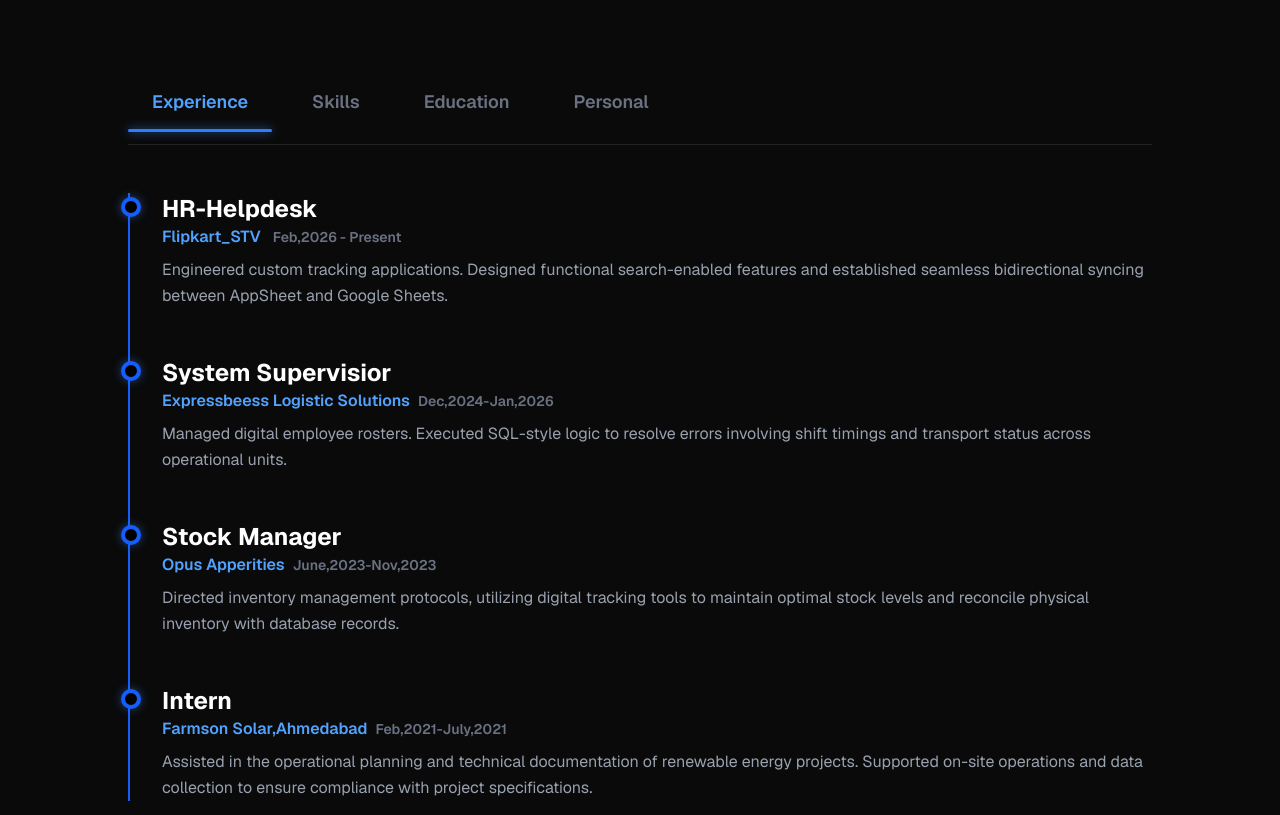
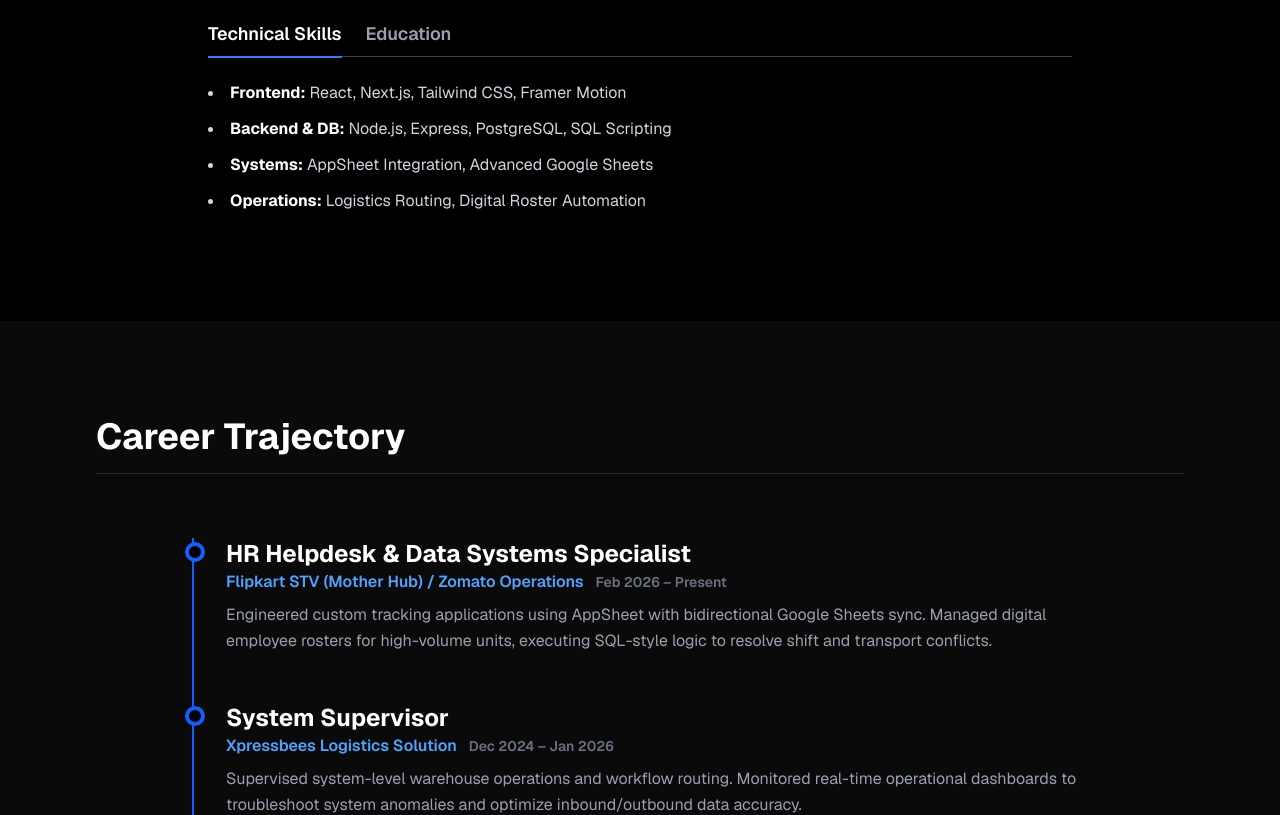
Before and after one commit to badalvasava286-ai/portfolio-frontend, a Next.js app: page / in a window 1280 px wide. Shown: the part 820-1635 px from the top of the page. Built offline with nearby package versions, Linux system fonts and the light colour scheme.

Commit message:
Updated AboutTabs to include Education and removed redundant Experience tab

```diff
--- a/components/AboutTabs.tsx
+++ b/components/AboutTabs.tsx
@@ -1,162 +1,63 @@
-"use client";
-
-import { useState } from 'react';
-import { motion, AnimatePresence } from 'framer-motion';
+'use client';
+import React, { useState } from 'react';
 
 export default function AboutTabs() {
-  const [activeTab, setActiveTab] = useState('Experience');
-
-  const tabs = ['Experience', 'Skills', 'Education', 'Personal'];
+  const [activeTab, setActiveTab] = useState('skills');
 
   return (
-    <section className="py-24 p-10 md:p-24 bg-neutral-950 text-white min-h-screen relative z-10">
-      <div className="max-w-5xl mx-auto">
-
-        {/* Tab Navigation Menu */}
-        <div className="flex flex-wrap gap-4 mb-12 border-b border-white/10 pb-4">
-          {tabs.map((tab) => (
+    <section className="w-full max-w-4xl mx-auto py-10 px-4">
+      {/* Tab Navigation */}
+      <div className="flex space-x-6 border-b border-gray-700 pb-2 mb-6">
         <button
-              key={tab}
-              onClick={() => setActiveTab(tab)}
-              className={`px-6 py-3 text-lg font-semibold rounded-t-lg transition-all duration-300 relative ${
-                activeTab === tab ? 'text-blue-400' : 'text-gray-500 hover:text-gray-300'
-              }`}
+          onClick={() => setActiveTab('skills')}
+          className={`text-lg font-semibold transition-colors duration-300 ${activeTab === 'skills' ? 'text-white border-b-2 border-blue-500 pb-2 -mb-[10px]' : 'text-gray-400 hover:text-gray-200'}`}
         >
-              {tab}
-              {activeTab === tab && (
-                <motion.div
-                  layoutId="active-tab-indicator"
-                  className="absolute bottom-[-4px] left-0 right-0 h-[3px] bg-blue-500 rounded-full shadow-[0_0_10px_rgba(59,130,246,0.8)]"
-                />
-              )}
+          Technical Skills
         </button>
-          ))}
+        <button
+          onClick={() => setActiveTab('education')}
+          className={`text-lg font-semibold transition-colors duration-300 ${activeTab === 'education' ? 'text-white border-b-2 border-blue-500 pb-2 -mb-[10px]' : 'text-gray-400 hover:text-gray-200'}`}
+        >
+          Education
+        </button>
       </div>
 
-        {/* Tab Content Area */}
-        <div className="min-h-[400px] relative">
-          <AnimatePresence mode="wait">
+      {/* Tab Content */}
+      <div className="min-h-[200px] text-gray-300">
 
-            {/* --- EXPERIENCE TAB --- */}
-            {activeTab === 'Experience' && (
-              <motion.div
-                key="Experience"
-                initial={{ opacity: 0, y: 20 }}
-                animate={{ opacity: 1, y: 0 }}
-                exit={{ opacity: 0, y: -20 }}
-                transition={{ duration: 0.3 }}
-                className="border-l-2 border-blue-600 pl-8 space-y-12"
-              >
-                <div className="relative group">
-                  <span className="absolute -left-[41px] top-1 h-5 w-5 rounded-full bg-black border-4 border-blue-600 group-hover:scale-125 transition duration-300 shadow-[0_0_10px_rgba(59,130,246,0.5)]"></span>
-                  <h3 className="text-2xl font-bold text-white">HR-Helpdesk</h3>
-                  <div className="text-blue-400 font-semibold mb-2">Flipkart_STV <span className="text-gray-500 ml-2 text-sm">Feb,2026 - Present</span></div>
-                  <p className="text-gray-400 leading-relaxed">Engineered custom tracking applications. Designed functional search-enabled features and established seamless bidirectional syncing between AppSheet and Google Sheets.</p>
+        {/* Skills Tab */}
+        {activeTab === 'skills' && (
+          <div className="animate-fadeIn">
+            <ul className="list-disc list-inside space-y-3">
+              <li><strong className="text-white">Frontend:</strong> React, Next.js, Tailwind CSS, Framer Motion</li>
+              <li><strong className="text-white">Backend & DB:</strong> Node.js, Express, PostgreSQL, SQL Scripting</li>
+              <li><strong className="text-white">Systems:</strong> AppSheet Integration, Advanced Google Sheets</li>
+              <li><strong className="text-white">Operations:</strong> Logistics Routing, Digital Roster Automation</li>
+            </ul>
           </div>
-                <div className="relative group">
-                  <span className="absolute -left-[41px] top-1 h-5 w-5 rounded-full bg-black border-4 border-blue-600 group-hover:scale-125 transition duration-300 shadow-[0_0_10px_rgba(59,130,246,0.5)]"></span>
-                  <h3 className="text-2xl font-bold text-white">System Supervisior</h3>
-                  <div className="text-blue-400 font-semibold mb-2">Expressbeess Logistic Solutions<span className="text-gray-500 ml-2 text-sm">Dec,2024-Jan,2026</span></div>
-                  <p className="text-gray-400 leading-relaxed">Managed digital employee rosters. Executed SQL-style logic to resolve errors involving shift timings and transport status across operational units.</p>
-                </div>
-                <div className="relative group">
-                  <span className="absolute -left-[41px] top-1 h-5 w-5 rounded-full bg-black border-4 border-blue-600 group-hover:scale-125 transition duration-300 shadow-[0_0_10px_rgba(59,130,246,0.5)]"></span>
-                  <h3 className="text-2xl font-bold text-white">Stock Manager</h3>
-                  <div className="text-blue-400 font-semibold mb-2">Opus Apperities<span className="text-gray-500 ml-2 text-sm">June,2023-Nov,2023</span></div>
-                  <p className="text-gray-400 leading-relaxed">Directed inventory management protocols, utilizing digital tracking tools to maintain optimal stock levels and reconcile physical inventory with database records.</p>
-                </div>
-                <div className="relative group">
-                  <span className="absolute -left-[41px] top-1 h-5 w-5 rounded-full bg-black border-4 border-blue-600 group-hover:scale-125 transition duration-300 shadow-[0_0_10px_rgba(59,130,246,0.5)]"></span>
-                  <h3 className="text-2xl font-bold text-white">Intern</h3>
-                  <div className="text-blue-400 font-semibold mb-2">Farmson Solar,Ahmedabad<span className="text-gray-500 ml-2 text-sm">Feb,2021-July,2021</span></div>
-                  <p className="text-gray-400 leading-relaxed">Assisted in the operational planning and technical documentation of renewable energy projects. Supported on-site operations and data collection to ensure compliance with project specifications.</p>
-                </div>
-              </motion.div>
         )}
 
-            {/* --- SKILLS TAB --- */}
-            {activeTab === 'Skills' && (
-              <motion.div
-                key="Skills"
-                initial={{ opacity: 0, y: 20 }}
-                animate={{ opacity: 1, y: 0 }}
-                exit={{ opacity: 0, y: -20 }}
-                transition={{ duration: 0.3 }}
-                className="grid grid-cols-1 md:grid-cols-2 gap-8"
-              >
-                <div className="p-8 rounded-2xl bg-white/5 border border-white/10 backdrop-blur-md">
-                  <h3 className="text-xl font-bold text-blue-400 mb-6">Development & Database</h3>
-                  <ul className="space-y-3">
-                    {["React & Next.js", "Node.js & Express", "PostgreSQL & SQL Scripting", "AppSheet Integration"].map((skill, i) => (
-                      <li key={i} className="flex items-center text-gray-300">
-                        <span className="w-2 h-2 bg-blue-500 rounded-full mr-3 shadow-[0_0_8px_rgba(59,130,246,0.8)]"></span>{skill}
-                      </li>
-                    ))}
-                  </ul>
+        {/* Education Tab */}
+        {activeTab === 'education' && (
+          <div className="space-y-6 animate-fadeIn">
+            <div className="bg-gray-900 p-5 rounded-lg border border-gray-800">
+              <h4 className="text-xl font-bold text-white">B.Tech in Renewable Energy and Environmental Engineering</h4>
+              <p className="text-gray-400 font-medium mt-1">SD Agriculture University, Dantiwada</p>
+              <div className="mt-2 inline-block bg-gray-800 text-gray-200 text-sm px-3 py-1 rounded-full">
+                Graduated: 2021 | CGPA: 7.32
               </div>
-                <div className="p-8 rounded-2xl bg-white/5 border border-white/10 backdrop-blur-md">
-                  <h3 className="text-xl font-bold text-blue-400 mb-6">Data & Systems</h3>
-                  <ul className="space-y-3">
-                    {["Advanced Google Sheets (QUERY, FILTER)", "LLM Integration", "Automated Roster Management", "System Architectures"].map((skill, i) => (
-                      <li key={i} className="flex items-center text-gray-300">
-                        <span className="w-2 h-2 bg-blue-500 rounded-full mr-3 shadow-[0_0_8px_rgba(59,130,246,0.8)]"></span>{skill}
-                      </li>
-                    ))}
-                  </ul>
             </div>
-              </motion.div>
+
+            <div className="bg-gray-900 p-5 rounded-lg border border-gray-800">
+              <h4 className="text-xl font-bold text-white">State-Level Professional Preparation</h4>
+              <p className="text-gray-400 font-medium mt-1">Gujarat Online Job Application System</p>
+              <p className="mt-3 text-sm leading-relaxed text-gray-300">
+                Rigorous preparation for Revenue Talati Class-III & Assistant Environment Engineer Class-2. Developed advanced administrative, regulatory, and analytical competencies.
+              </p>
+            </div>
+          </div>
         )}
 
-            {/* --- EDUCATION TAB --- */}
-            {activeTab === 'Education' && (
-              <motion.div
-                key="Education"
-                initial={{ opacity: 0, y: 20 }}
-                animate={{ opacity: 1, y: 0 }}
-                exit={{ opacity: 0, y: -20 }}
-                transition={{ duration: 0.3 }}
-                className="space-y-8"
-              >
-                <div className="p-8 rounded-2xl bg-white/5 border border-white/10 backdrop-blur-md">
-                  <h3 className="text-2xl font-bold text-white mb-2">State-Level Professional Preparation</h3>
-                  <p className="text-blue-400 font-semibold mb-4">Competitive Examinations</p>
-                  <p className="text-gray-400">Actively pursued and prepared for rigorous state-level professional roles, including Revenue Talati Class-III and Assistant Environment Engineer Class-2, demonstrating strong analytical and administrative capabilities.</p>
-                </div>
-                <div className="p-8 rounded-2xl bg-white/5 border border-white/10 backdrop-blur-md">
-                  <h3 className="text-2xl font-bold text-white mb-2">B.Tech (Renewable Energy & Environmental Engineering)</h3>
-                  <p className="text-blue-400 font-semibold mb-4">SD Agriculture University,Dantiwada <span className="text-gray-500 ml-2 text-sm">2021</span></p>
-                  <p className="text-gray-400"> <em>(Purchased graduation with Good Grades and Practical Experience)</em>.</p>
-                </div>
-              </motion.div>
-            )}
-
-            {/* --- PERSONAL TAB --- */}
-            {activeTab === 'Personal' && (
-              <motion.div
-                key="Personal"
-                initial={{ opacity: 0, y: 20 }}
-                animate={{ opacity: 1, y: 0 }}
-                exit={{ opacity: 0, y: -20 }}
-                transition={{ duration: 0.3 }}
-                className="grid grid-cols-1 md:grid-cols-3 gap-6"
-              >
-                <div className="p-6 rounded-2xl bg-white/5 border border-white/10 backdrop-blur-md">
-                  <h3 className="text-xl font-bold text-blue-400 mb-3">Motorcycles</h3>
-                  <p className="text-gray-400 text-sm">Passionate about riding and tracking models like the Yamaha MT 15, Royal Enfield GT, and high-performance adventure bikes.</p>
-                </div>
-                <div className="p-6 rounded-2xl bg-white/5 border border-white/10 backdrop-blur-md">
-                  <h3 className="text-xl font-bold text-blue-400 mb-3">Literature</h3>
-                  <p className="text-gray-400 text-sm">A deep appreciator of classic Urdu poetry and Shayari, including the works of Bashir Badr and Jaun Elia.</p>
-                </div>
-                <div className="p-6 rounded-2xl bg-white/5 border border-white/10 backdrop-blur-md">
-                  <h3 className="text-xl font-bold text-blue-400 mb-3">Strategy & Gaming</h3>
-                  <p className="text-gray-400 text-sm">Enjoy strategic base planning in Clash of Clans and exploring various simulation engines.</p>
-                </div>
-              </motion.div>
-            )}
-
-          </AnimatePresence>
-        </div>
       </div>
     </section>
   );
```
Lines whose indentation alone changed are shown as unchanged.
